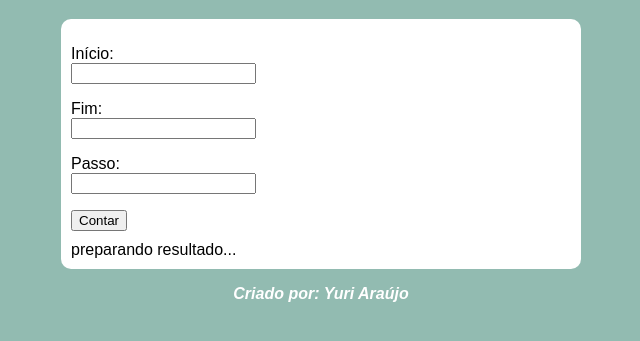
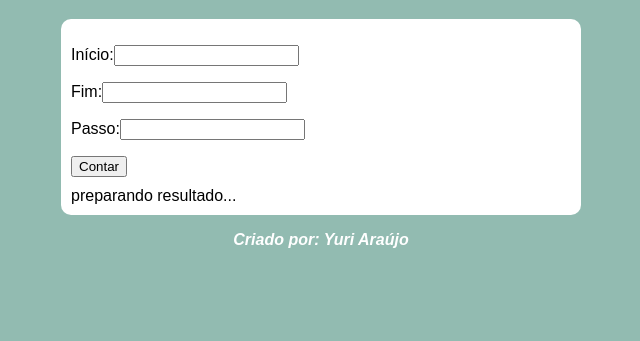
Before and after one commit to sempiternus-bit/Contador, a plain HTML site: page index.html in a window 1280 px wide. Shown: the part 61-402 px from the top of the page, without its empty margins (319-959 px from the left). Drawn offline with Linux system fonts and the light colour scheme.

Commit message:
Update estilorepeat.css

```diff
--- a/estilorepeat.css
+++ b/estilorepeat.css
@@ -24,6 +24,6 @@ footer{
 	margin-bottom: 10px;
 }
 input{
-	display: block;
+	display: ;
 	float:;
 }
```
